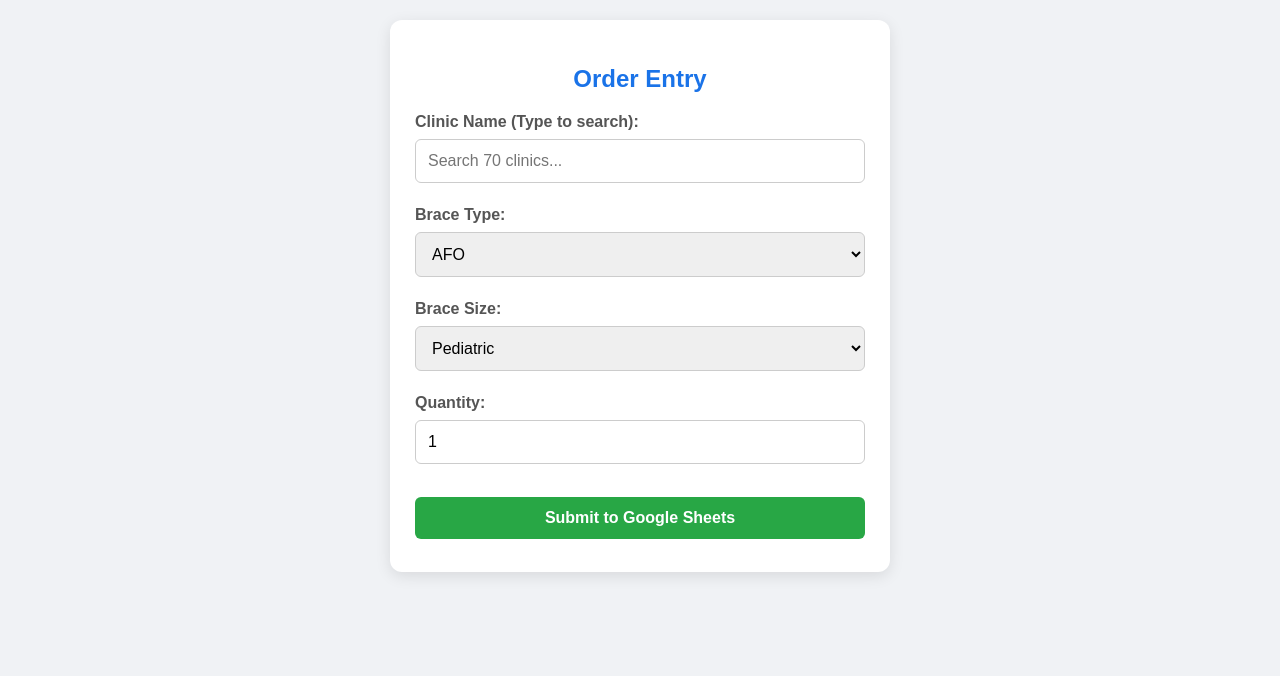
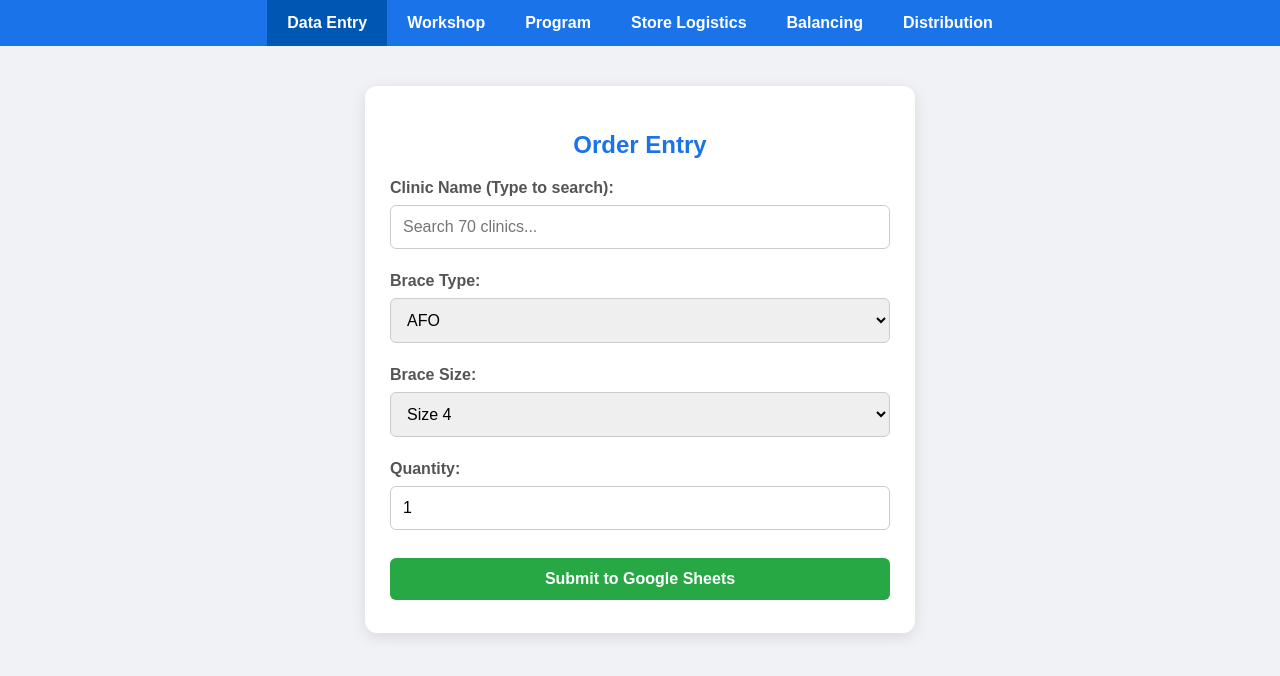
Before and after one commit to logistics-max/brace-flow, a Flask app: page / in a window 1280 px wide. Shown: the top 676 px of the page. Run offline with Flask 3, Linux system fonts and the light colour scheme.

Commit message:
Update index.html

```diff
--- a/templates/index.html
+++ b/templates/index.html
@@ -1,19 +1,38 @@
 <!DOCTYPE html>
 <html>
 <head>
-    <title>Brace Logistics Portal</title>
+    <title>Brace Logistics System</title>
     <meta name="viewport" content="width=device-width, initial-scale=1">
     <style>
-        body { font-family: sans-serif; margin: 20px; background-color: #f0f2f5; }
-        .card { background: white; padding: 25px; border-radius: 12px; box-shadow: 0 4px 15px rgba(0,0,0,0.1); max-width: 450px; margin: auto; }
-        h2 { color: #1a73e8; text-align: center; margin-bottom: 20px; }
+        body { font-family: sans-serif; margin: 0; background-color: #f0f2f5; }
+        /* Navigation Bar */
+        .navbar { background-color: #1a73e8; overflow: hidden; display: flex; justify-content: center; flex-wrap: wrap;}
+        .navbar a { color: white; padding: 14px 20px; text-decoration: none; font-weight: bold; }
+        .navbar a:hover { background-color: #0056b3; }
+        .navbar a.active { background-color: #0056b3; }
+
+        /* Main Content */
+        .container { padding: 20px; }
+        .card { background: white; padding: 25px; border-radius: 12px; box-shadow: 0 4px 15px rgba(0,0,0,0.1); max-width: 500px; margin: 20px auto; }
+        h2 { color: #1a73e8; text-align: center; }
         label { font-weight: bold; display: block; margin-top: 15px; color: #555; }
         input, select, button { width: 100%; padding: 12px; margin: 8px 0; border-radius: 6px; border: 1px solid #ccc; box-sizing: border-box; font-size: 16px; }
-        button { background-color: #28a745; color: white; border: none; font-weight: bold; cursor: pointer; margin-top: 25px; transition: 0.3s; }
+        button { background-color: #28a745; color: white; border: none; font-weight: bold; cursor: pointer; margin-top: 20px; }
         button:hover { background-color: #218838; }
     </style>
 </head>
 <body>
+
+    <div class="navbar">
+        <a href="/" class="active">Data Entry</a>
+        <a href="/workshop">Workshop</a>
+        <a href="/program">Program</a>
+        <a href="/store">Store Logistics</a>
+        <a href="/balancing">Balancing</a>
+        <a href="/distribution">Distribution</a>
+    </div>
+
+    <div class="container">
         <div class="card">
             <h2>Order Entry</h2>
             <form action="/submit" method="POST">
@@ -26,7 +45,6 @@
                     <option value="Adama Referral Hospital">
                     <option value="Adare General Hospital/Busulo">
                     <option value="Addigrat Hospital">
-                <option value="Adigrat Hospital">
                     <option value="Adola Hospital">
                     <option value="Alert Comprehensive Hospital">
                     <option value="Ambo Hospital">
@@ -42,7 +60,6 @@
                     <option value="CURE Hospital Addis Ababa">
                     <option value="Debark General Hospital">
                     <option value="Debere Birhane Referral Hospital+ DB University">
-                <option value="Debere umane Referral Hospital+ DB University">
                     <option value="Debre Markos Hospital">
                     <option value="Debre Tabor Hospital">
                     <option value="Deder Hospital">
@@ -59,7 +76,7 @@
                     <option value="Gimbi and Ayra">
                     <option value="Gode Hospital">
                     <option value="Gondar University Hospital">
-                <option value="Grartet Hospital Butajira">
+                    <option value="Grarbet Hospital Butajira">
                     <option value="Halaba Hospital">
                     <option value="Hawassa Referral Hospital">
                     <option value="Hiwot Fana Hospital Harrer">
@@ -105,12 +122,19 @@
 
                 <label>Brace Size:</label>
                 <select name="brace_size">
-                <option value="Pediatric">Pediatric</option>
-                <option value="Small">Small</option>
-                <option value="Medium">Medium</option>
-                <option value="Large">Large</option>
-                <option value="X-Large">X-Large</option>
-                <option value="Custom">Custom Size</option>
+                    <option value="4">Size 4</option>
+                    <option value="5">Size 5</option>
+                    <option value="6">Size 6</option>
+                    <option value="7">Size 7</option>
+                    <option value="8">Size 8</option>
+                    <option value="9">Size 9</option>
+                    <option value="10">Size 10</option>
+                    <option value="11">Size 11</option>
+                    <option value="12">Size 12</option>
+                    <option value="13">Size 13</option>
+                    <option value="14">Size 14</option>
+                    <option value="15">Size 15</option>
+                    <option value="16">Size 16</option>
                 </select>
 
                 <label>Quantity:</label>
@@ -119,5 +143,6 @@
                 <button type="submit">Submit to Google Sheets</button>
             </form>
         </div>
+    </div>
 </body>
 </html>
```
Lines whose indentation alone changed are shown as unchanged.
